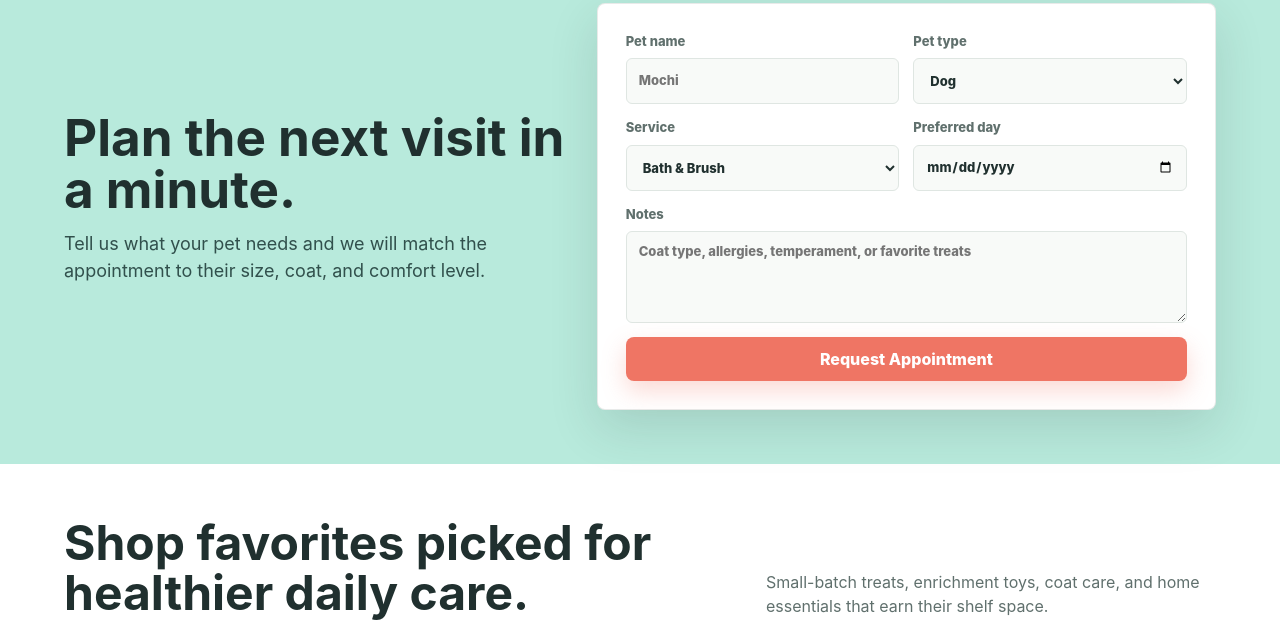
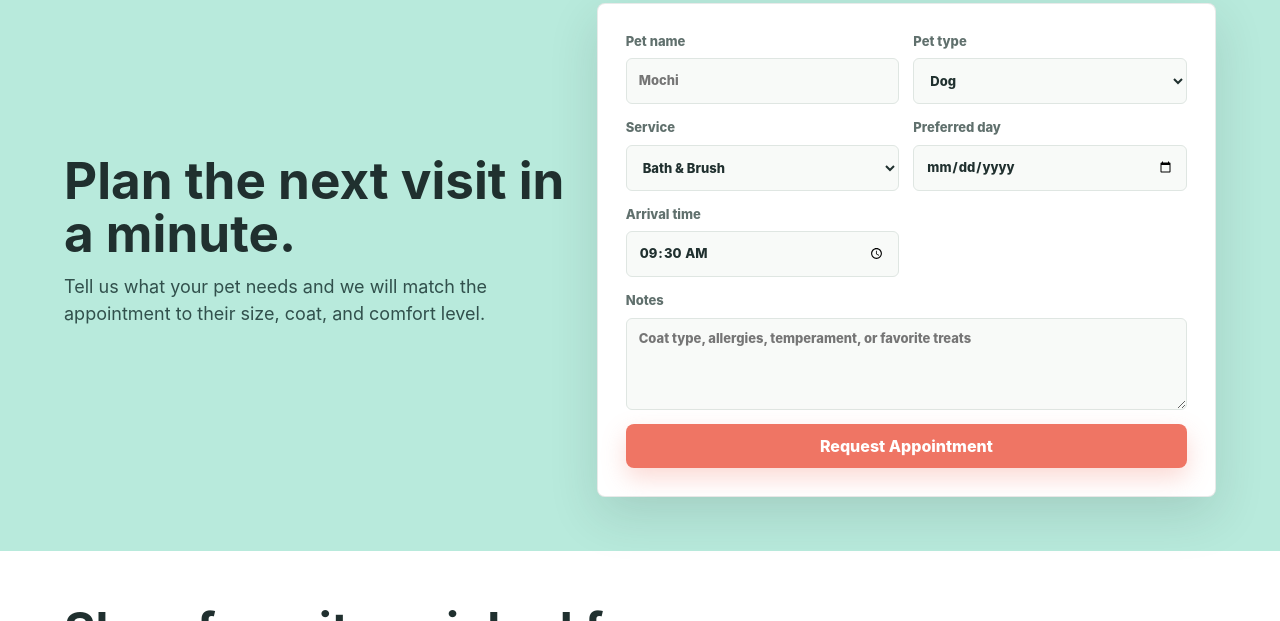
Before and after one commit to vivian-usc-2009/pet_care, a plain HTML site: page index.html in a window 1280 px wide. Shown: the part 1608-2229 px from the top of the page. Drawn offline with Linux system fonts and the light colour scheme.

Commit message:
Set default arrival time

```diff
--- a/index.html
+++ b/index.html
@@ -783,6 +783,10 @@
               Preferred day
               <input type="date" name="date">
             </label>
+            <label>
+              Arrival time
+              <input type="time" name="arrival-time" value="09:30">
+            </label>
             <label class="full">
               Notes
               <textarea name="notes" placeholder="Coat type, allergies, temperament, or favorite treats"></textarea>
```
